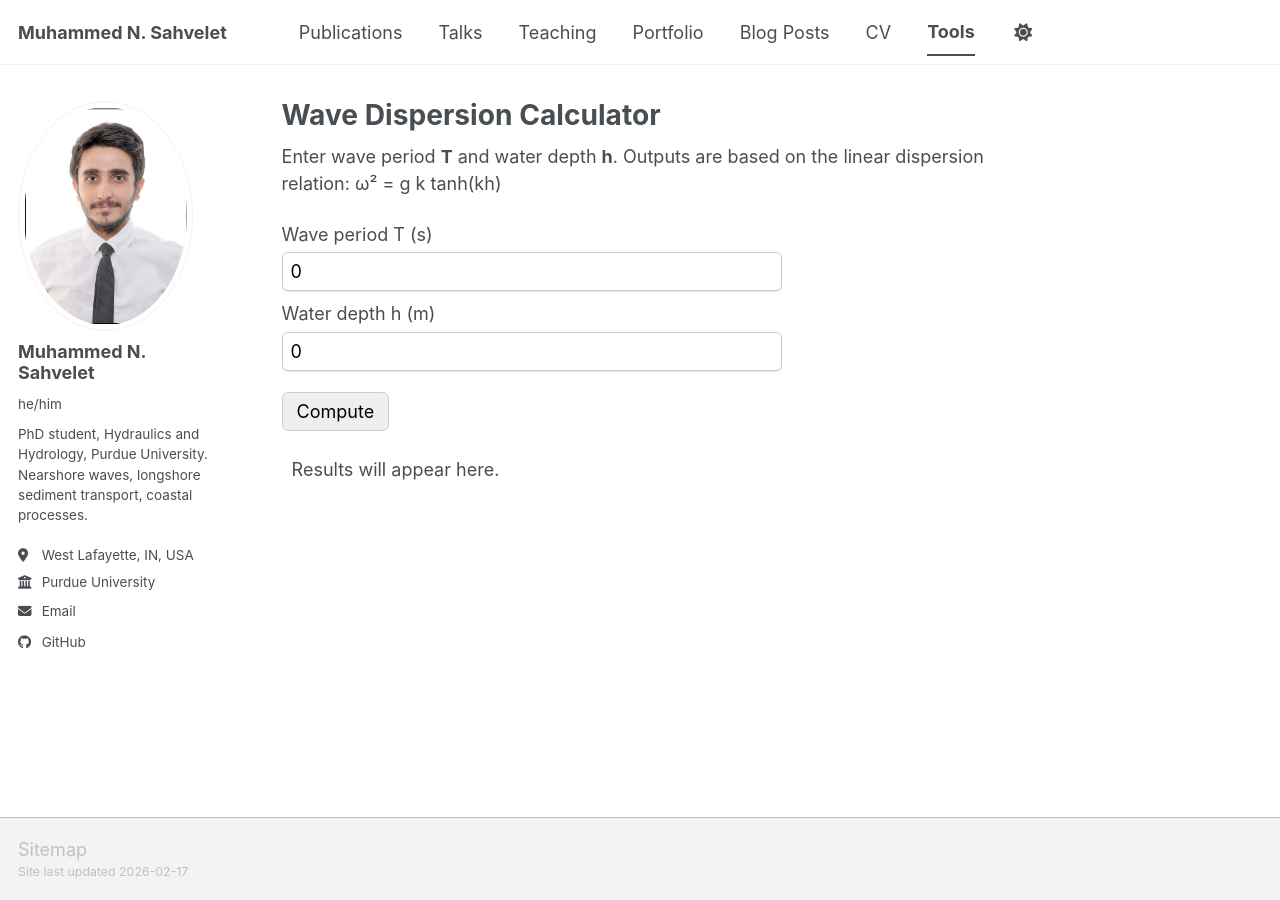
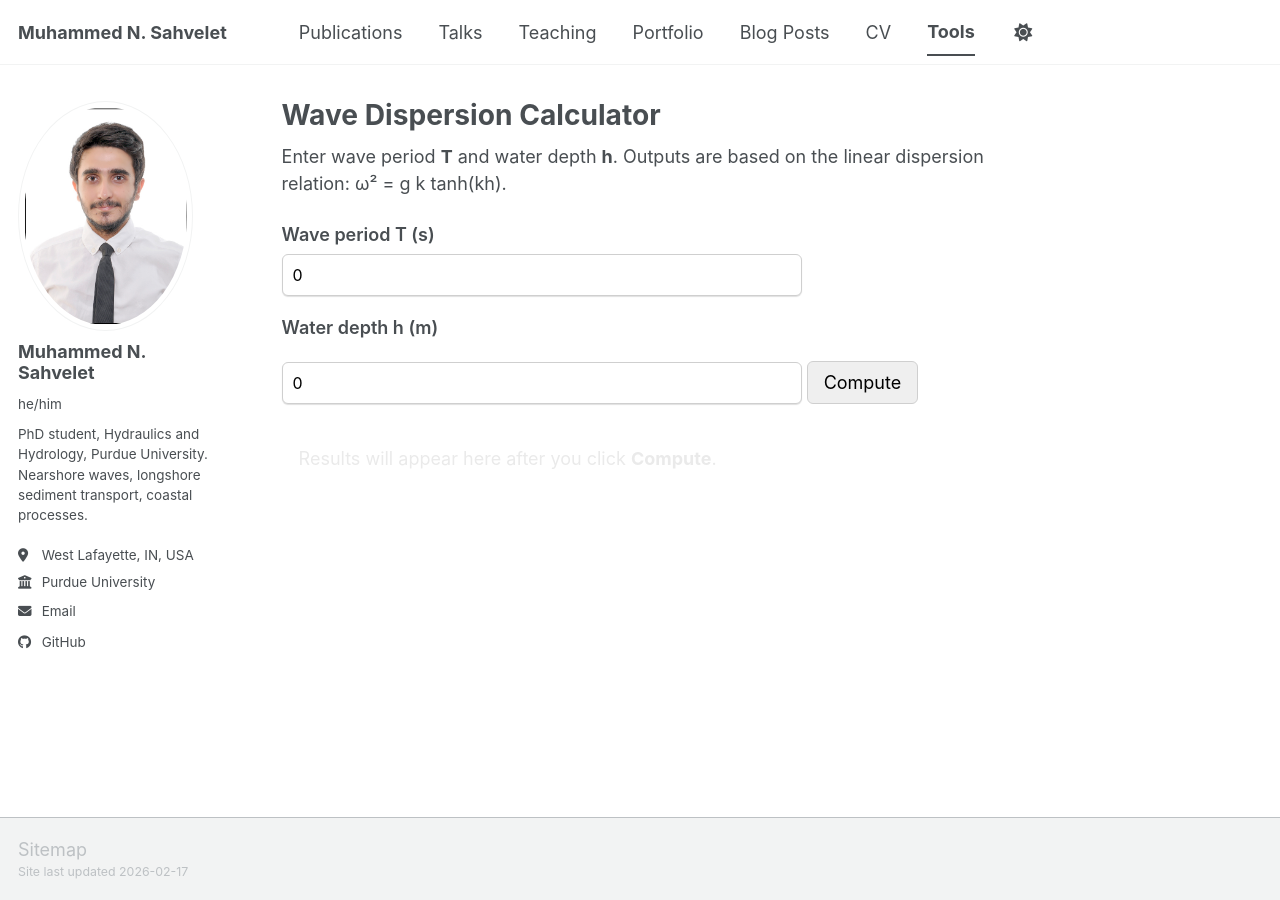
Before and after one commit to mnsahvelet/mnsahvelet.github.io, a Jekyll site: the page built from _pages/dispersion-tool.html, in a window 1280 px wide. Built offline with Jekyll 4.4.1, drawn with Linux system fonts in a browser that asks for light colours; a script bundle is joined from its source files by our own code; library files that are not in the unit come from our copies.

Commit message:
Refactor dispersion tool layout and styles
Updated HTML structure and styles for the dispersion tool, including improved input handling and output display.

```diff
--- a/_pages/dispersion-tool.html
+++ b/_pages/dispersion-tool.html
@@ -6,84 +6,160 @@ author_profile: true
 ---
 
 <p>
-Enter wave period <strong>T</strong> and water depth <strong>h</strong>.
-Outputs are based on the linear dispersion relation:
-ω² = g k tanh(kh)
+Enter wave period <strong>T</strong> and water depth <strong>h</strong>. Outputs are based on the linear dispersion relation:
+<span style="white-space:nowrap;">ω² = g k tanh(kh)</span>.
 </p>
 
 <style>
 #dispersion-tool input[type="number"]{
   color: #000 !important;
   background: #fff !important;
-  border: 1px solid #ccc !important;
-  padding: 8px !important;
+  border: 1px solid #cfcfcf !important;
+  padding: 10px !important;
   border-radius: 6px !important;
-  width: 100%;
-  max-width: 500px;
+  width: 100% !important;
+  max-width: 520px !important;
+  font-size: 16px !important;
+}
+#dispersion-tool label{
+  display:block;
+  margin: 10px 0 6px 0;
+  font-weight: 600;
 }
 #dispersion-tool button{
-  margin-top: 12px;
-  padding: 8px 14px;
+  margin-top: 14px;
+  padding: 10px 16px;
   border-radius: 6px;
-  border: 1px solid #ccc;
+  border: 1px solid #cfcfcf;
   cursor: pointer;
 }
-#result{
-  margin-top: 15px;
-  padding: 10px;
-  background: rgba(255,255,255,0.08);
-  border-radius: 8px;
+#dispersion-out{
+  max-width: 720px;
+  margin-top: 18px;
+  padding: 14px 16px;
+  background: rgba(255,255,255,0.06);
+  border: 1px solid rgba(255,255,255,0.10);
+  border-radius: 10px;
+}
+#dispersion-out .err{ color: #ffb3b3; }
+#dispersion-out .ok  { color: #eaeaea; }
+#dispersion-out table{
+  width: 100%;
+  border-collapse: collapse;
+  margin-top: 10px;
+}
+#dispersion-out td{
+  padding: 6px 8px;
+  border-bottom: 1px solid rgba(255,255,255,0.10);
+}
+#dispersion-out td:first-child{
+  width: 35%;
+  opacity: 0.95;
 }
 </style>
 
 <div id="dispersion-tool">
-  <label>Wave period T (s)</label>
-  <input type="number" id="T" value="0" step="0.01">
+  <label for="T">Wave period T (s)</label>
+  <input id="T" type="number" step="0.01" value="0">
 
-  <label>Water depth h (m)</label>
-  <input type="number" id="h" value="0" step="0.01">
+  <label for="h">Water depth h (m)</label>
+  <input id="h" type="number" step="0.01" value="0">
 
-  <br>
-  <button type="button" onclick="compute()">Compute</button>
+  <button type="button" id="btnCompute">Compute</button>
 
-  <div id="result">Results will appear here.</div>
+  <div id="dispersion-out">
+    <div class="ok">Results will appear here after you click <strong>Compute</strong>.</div>
+  </div>
 </div>
 
 <script>
-function compute() {
+(function(){
+  // Attach click handler
+  document.addEventListener("DOMContentLoaded", function(){
+    const btn = document.getElementById("btnCompute");
+    if (btn) btn.addEventListener("click", computeDispersion);
+  });
 
+  function computeDispersion(){
     const g = 9.81;
+
     const T = parseFloat(document.getElementById("T").value);
     const h = parseFloat(document.getElementById("h").value);
-  const output = document.getElementById("result");
+    const out = document.getElementById("dispersion-out");
 
-  if (T <= 0 || h <= 0) {
-      output.innerHTML = "Please enter positive values for T and h.";
+    if (!(T > 0) || !(h > 0)) {
+      out.innerHTML = "<div class='err'><strong>Error:</strong> Please enter positive values for T and h (greater than 0).</div>";
       return;
     }
 
-  const omega = 2*Math.PI/T;
+    const omega = 2 * Math.PI / T;
+
+    // Deep-water guess
     const k0 = (omega*omega)/g;
 
     function f(k){
       return omega*omega - g*k*Math.tanh(k*h);
     }
 
-  let k = k0;
+    let klo = Math.max(1e-6, 0.1*k0);
+    let khi = 10*k0 + 1e-6;
 
-  for(let i=0;i<50;i++){
-      k = k - f(k)/(-g*Math.tanh(k*h) - g*k*h*(1/Math.cosh(k*h))**2);
+    let flo = f(klo);
+    let fhi = f(khi);
+
+    // Expand upper bracket if needed
+    let expand = 0;
+    while (flo*fhi > 0 && expand < 30) {
+      khi *= 2.0;
+      fhi = f(khi);
+      expand++;
     }
 
-  const L = 2*Math.PI/k;
-  const c = omega/k;
+    if (flo*fhi > 0) {
+      out.innerHTML = "<div class='err'><strong>Error:</strong> Could not bracket the solution. Try different T and h.</div>";
+      return;
+    }
 
-  output.innerHTML = `
-  <b>Results:</b><br>
-  Angular frequency ω = ${omega.toFixed(4)} rad/s<br>
-  Wave number k = ${k.toFixed(6)} 1/m<br>
-  Wavelength L = ${L.toFixed(3)} m<br>
-  Phase speed c = ${c.toFixed(3)} m/s
+    // Bisection solve
+    let k = 0.5*(klo + khi);
+    for (let i=0; i<120; i++){
+      k = 0.5*(klo + khi);
+      const fk = f(k);
+      if (Math.abs(fk) < 1e-12) break;
+
+      if (flo*fk < 0) {
+        khi = k;
+        fhi = fk;
+      } else {
+        klo = k;
+        flo = fk;
+      }
+
+      if (Math.abs(khi - klo) < 1e-12*Math.max(1, Math.abs(k))) break;
+    }
+
+    const L  = 2*Math.PI / k;
+    const c  = omega / k;
+
+    const kh = k*h;
+    const n  = 0.5 * (1 + (2*kh)/Math.sinh(2*kh));
+    const cg = n*c;
+
+    let regime = "Intermediate depth";
+    if (kh < 0.5) regime = "Shallow water (kh < 0.5)";
+    if (kh > 3.0) regime = "Deep water (kh > 3)";
+
+    out.innerHTML = `
+      <div class="ok"><strong>Results</strong></div>
+      <table>
+        <tr><td>ω (rad/s)</td><td>${omega.toFixed(6)}</td></tr>
+        <tr><td>k (1/m)</td><td>${k.toFixed(10)}</td></tr>
+        <tr><td>L (m)</td><td>${L.toFixed(4)}</td></tr>
+        <tr><td>c (m/s)</td><td>${c.toFixed(4)}</td></tr>
+        <tr><td>c<sub>g</sub> (m/s)</td><td>${cg.toFixed(4)}</td></tr>
+        <tr><td>kh (-)</td><td>${kh.toFixed(4)} &nbsp; <span style="opacity:0.9;">${regime}</span></td></tr>
+      </table>
     `;
   }
+})();
 </script>
```
Lines whose indentation alone changed are shown as unchanged.
